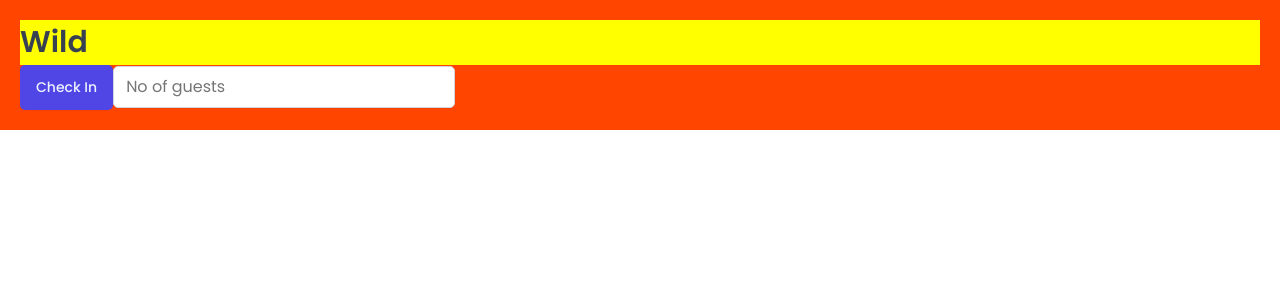
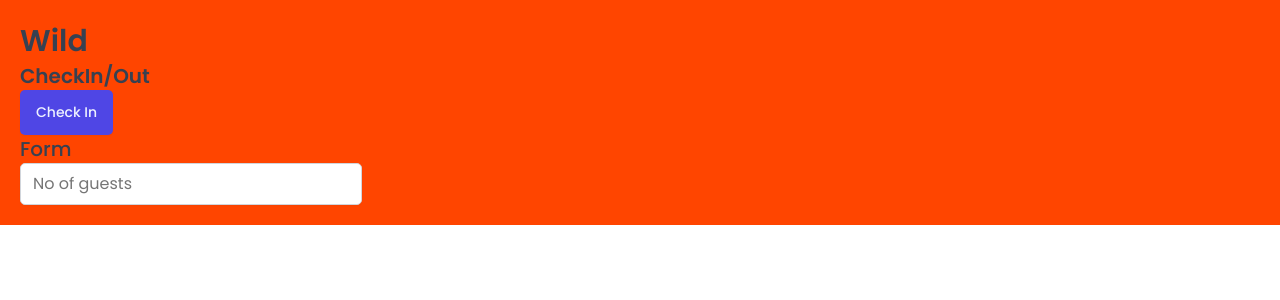
Before and after one commit to StafieA/GuestEase, a React (Vite) app: page / in a window 1280 px wide. Shown: the top 300 px of the page. Built offline with nearby package versions, Linux system fonts and the light colour scheme; a web font is replaced by a local one.

Commit message:
Props and css function with styled components

```diff
--- a/src/App.jsx
+++ b/src/App.jsx
@@ -2,12 +2,7 @@ import styled from "styled-components";
 import GlobalStyles from "./styles/GlobalStyle";
 import Button from "./ui/Button";
 import Input from "./ui/Input";
-
-const H1 = styled.h1`
-  font-size: 30px;
-  font-weight: 600;
-  background-color: yellow;
-`;
+import Heading from "./ui/Heading";
 
 const StyledApp = styled.div`
   background-color: orangered;
@@ -19,8 +14,10 @@ function App() {
     <>
       <GlobalStyles />
       <StyledApp>
-        <H1>Wild</H1>
+        <Heading as="h1">Wild</Heading>
+        <Heading as="h2">CheckIn/Out</Heading>
         <Button>Check In</Button>
+        <Heading as="h3">Form</Heading>
         <Input type="number" placeholder="No of guests"></Input>
       </StyledApp>
     </>
--- /dev/null
+++ b/src/ui/Heading.jsx
@@ -0,0 +1,26 @@
+import styled, { css } from "styled-components";
+
+const Heading = styled.h1`
+  ${(props) =>
+    props.as === "h1" &&
+    css`
+      font-size: 3rem;
+      font-weight: 600;
+    `}
+  ${(props) =>
+    props.as === "h2" &&
+    css`
+      font-size: 2rem;
+      font-weight: 600;
+    `}
+    ${(props) =>
+    props.as === "h3" &&
+    css`
+      font-size: 2rem;
+      font-weight: 500;
+    `}
+
+  line-height:1.4
+`;
+
+export default Heading;
```
